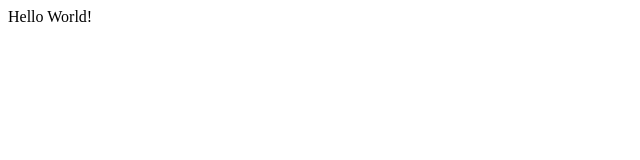
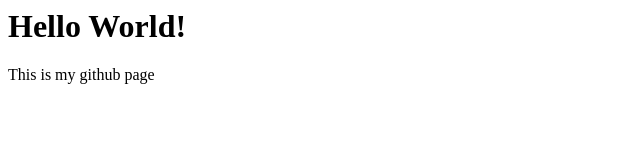
Before and after one commit to chrisbirsner/chrisbirsner.github.io, a plain HTML site: page index.html in a window 1280 px wide. Shown: the whole page, without its empty margins (0-640 px from the left). Drawn offline with Linux system fonts and the light colour scheme.

Commit message:
Update index.html

```diff
--- a/index.html
+++ b/index.html
@@ -1,6 +1,7 @@
 <html>
   <head></head>
-
-  <body>Hello World!
+  <body>
+    <h1>Hello World!</h1>
+    <p>This is my github page</p>
   </body>
 </html>
```
